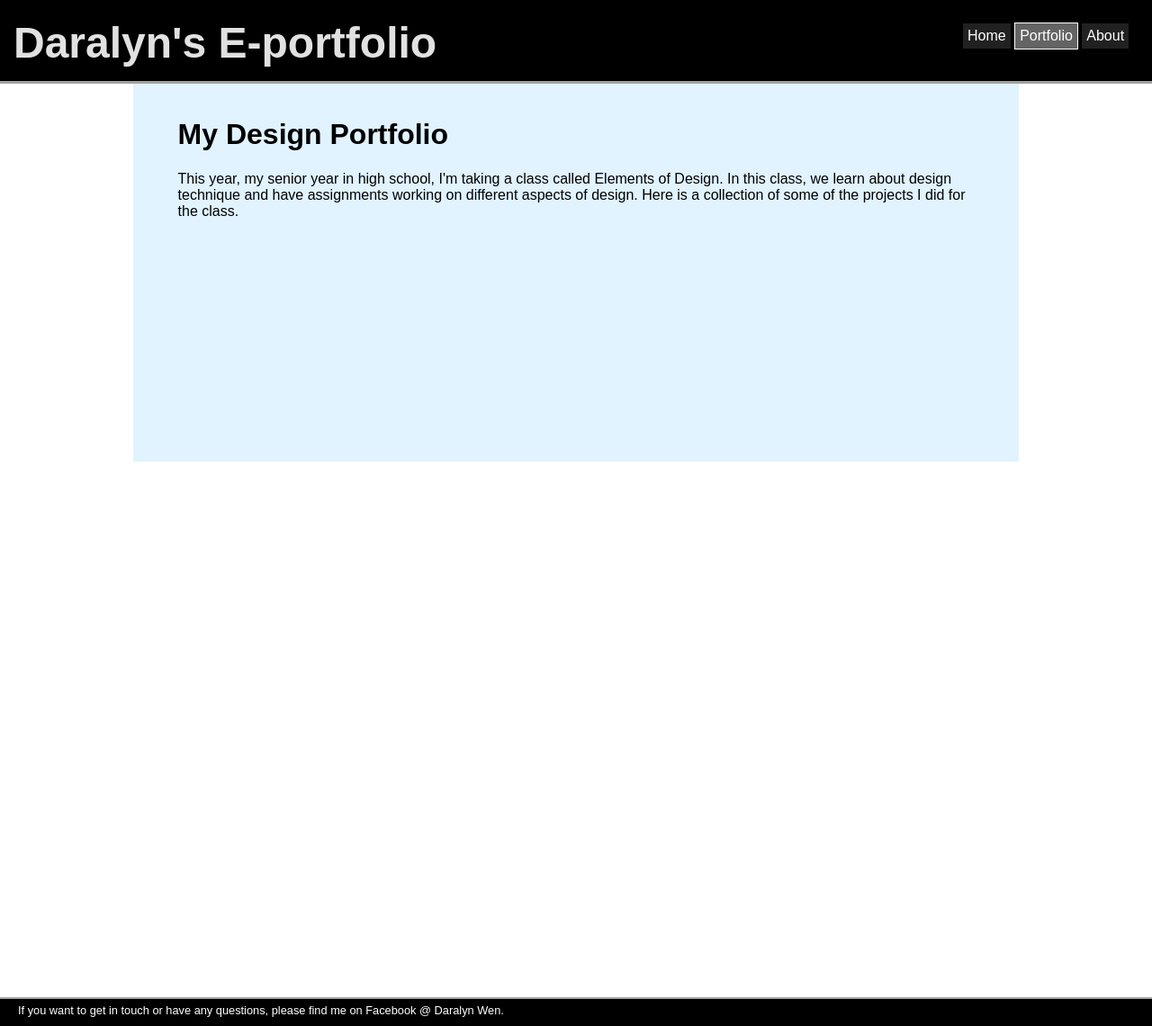
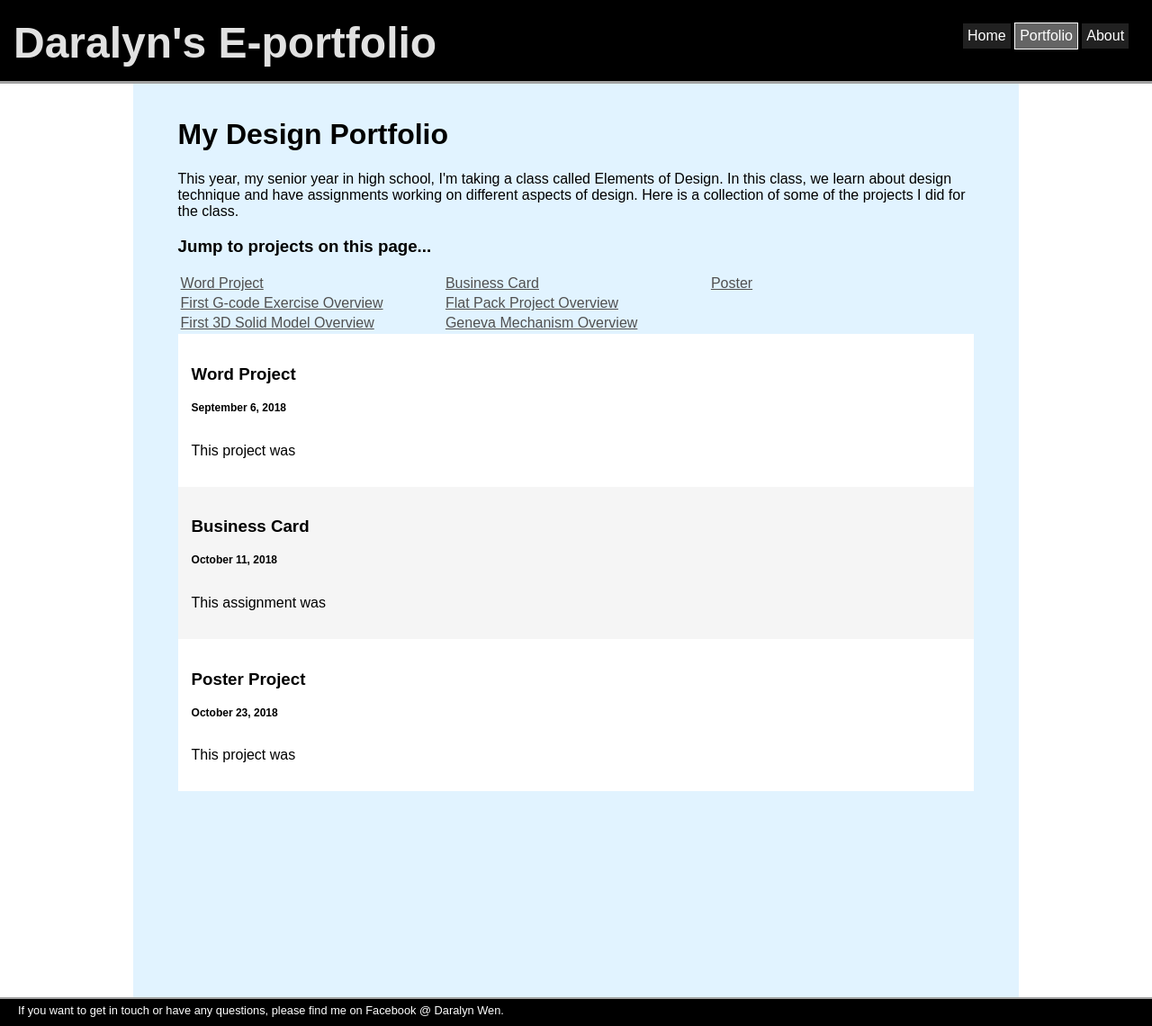
Before and after one commit to daralyn/daralyn.github.io, a Jekyll site: the page built from portfolio/design/index.html, in a window 1280 px wide and 1140 px high. Shown: the whole window at 90% size. Built offline with Jekyll 4.4.1, drawn with Linux system fonts in a browser that asks for light colours.

Commit message:
Format of Design page (similar to Fujian trip)

```diff
--- a/portfolio/design/index.html
+++ b/portfolio/design/index.html
@@ -11,3 +11,94 @@ title: Daralyn's Design Portfolio
 </p>
 
 </div>
+
+<h3>Jump to projects on this page...</h3>
+	<table>
+		<tbody>
+			<tr>
+				<td class="tableofprojects"><a href="#word"> Word Project</a></td>
+				<td class="tableofprojects"><a href="#businesscard">Business Card</a></td>
+				<td class="tableofprojects"><a href="#poster"> Poster </a></td>
+			</tr>
+			<tr>
+				<td class="tableofprojects"><a href="#g-code"> First G-code Exercise Overview </a></td>
+				<td class="tableofprojects"><a href="#flatpack">Flat Pack Project Overview</a></td>
+			</tr>
+			<tr>
+				<td class="tableofprojects"><a href="#solidmodel">First 3D Solid Model Overview</a></td>
+				<td class="tableofprojects"><a href="#geneva">Geneva Mechanism Overview</a></td>
+			</tr>
+		</tbody>
+	</table>
+
+
+<div class="sectionodd">
+	<h3>Word Project</h3> <h4>September 6, 2018</h4>
+		<div class="assignmentdescription">
+			<p>This project was</p>
+		</div>
+		<div class="assignmentpics">
+			<img src="" alt="">
+			<img src="" alt="">
+		</div>
+</div>
+
+<div class="sectioneven">
+	<h3>Business Card</h3> <h4>October 11, 2018</h4>
+		<div class="assignmentdescription">
+			<p>This assignment was</p>
+		</div>
+		<div class="assignmentpics">
+			<img src="" alt="">
+			<img src="" alt="">
+		</div>
+</div>
+
+<div class="sectionodd">
+	<h3>Poster Project</h3> <h4>October 23, 2018</h4>
+		<div class="assignmentdescription">
+			<p>This project was</p>
+		</div>
+		<div class="assignmentpics">
+			<img src="" alt="">
+			<img src="" alt="">
+		</div>
+</div>
+
+
+<style>
+	h4{
+		font-family: 'Arial Nova Cond Light', 'Arial', 'Sans-Serif';
+		font-size: 12px;
+	}
+
+	.assignmentdescription{
+		float: left;
+		width: 40%;
+	}
+
+	.assignmentpics{
+		float: left;
+		width: 55%;
+		padding-left: 5px;
+
+	}
+
+	img{
+		height: 250px;
+		margin: 0px 5px 5px 2px;
+	}
+</style>
+
+<!--
+<div class="sectioneven">
+	<h3>title</h3> <h4>September ##, 2018</h4>
+		<div class="assignmentdescription">
+			<p></p>
+		</div>
+		<div class="assignmentpics">
+			<img src="" alt="">
+			<img src="" alt="">
+		</div>
+</div>
+-->
```
